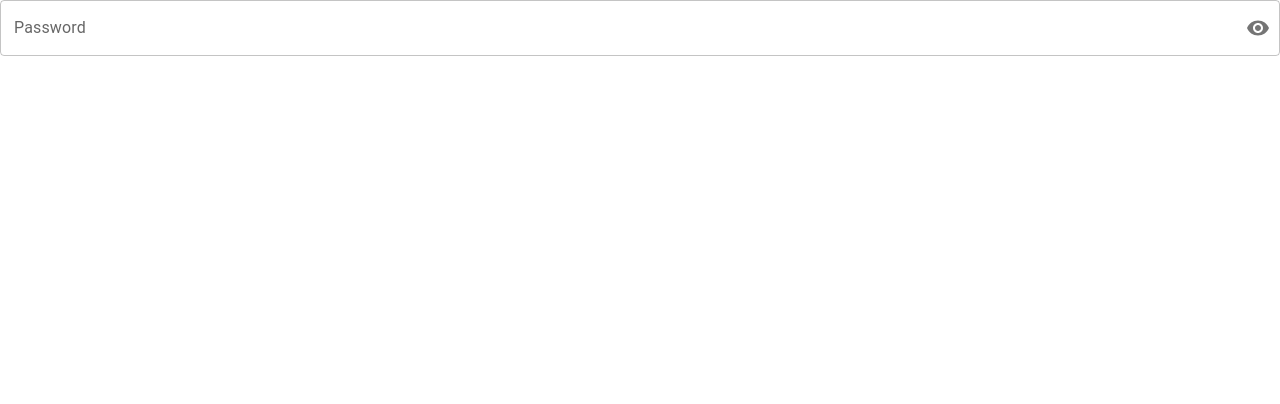
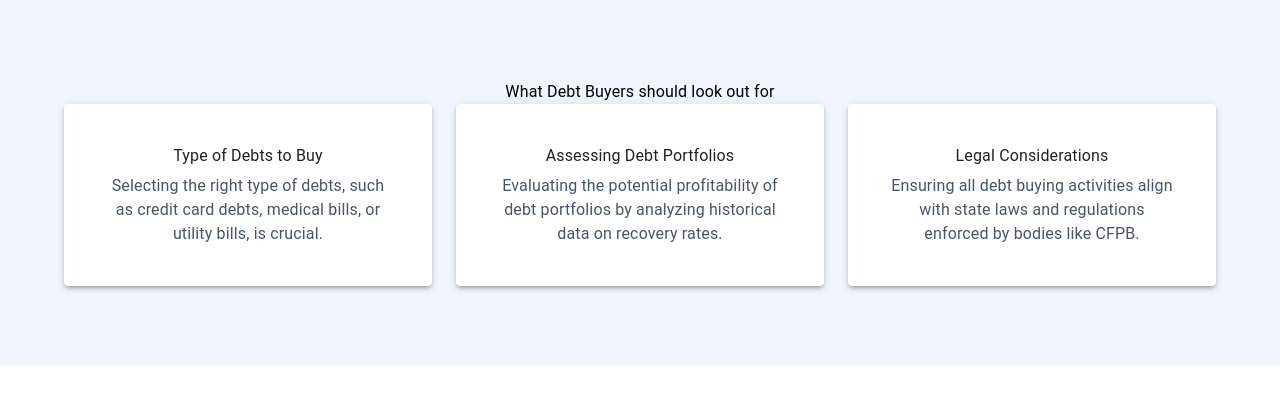
Before and after one commit to pandeytanish/React-MUI, a React (Create React App) app: page / in a window 1280 px wide. Shown: the top 404 px of the page. Built offline with nearby package versions, Linux system fonts and the light colour scheme.

Commit message:
material ui

```diff
--- a/package.json
+++ b/package.json
@@ -8,6 +8,7 @@
     "@mui/icons-material": "^5.15.18",
     "@mui/lab": "^5.0.0-alpha.170",
     "@mui/material": "^5.15.18",
+    "@mui/styles": "^5.15.20",
     "@mui/x-date-pickers": "^7.5.0",
     "@testing-library/jest-dom": "^5.17.0",
     "@testing-library/react": "^13.4.0",
--- a/src/App.js
+++ b/src/App.js
@@ -10,6 +10,8 @@ import MUICounter from './Components/MUICounter';
 import MUIForm from './MUIForm';
 import SignUpForm from './SignUpForm';
 import PasswordField from './PasswordField';
+import TemplateDesign from './TemplateDesign';
+import DebtBuyerInfo from './DebtBuyerInfo';
 
 function App() {
   return (
@@ -24,8 +26,9 @@ function App() {
 {/* <MUICounter/> */}
 {/* <MUIForm/> */}
 {/* <SignUpForm/> */}
-<PasswordField/>
-
+{/* <PasswordField/> */}
+{/* <TemplateDesign/> */}
+<DebtBuyerInfo/>
    </>
   );
 }
--- /dev/null
+++ b/src/DebtBuyerInfo.jsx
@@ -0,0 +1,85 @@
+import React from 'react';
+import { Box, Container, Typography, Grid, Paper } from '@mui/material';
+import { makeStyles } from '@mui/styles';
+
+const useStyles = makeStyles((_theme) => ({
+  box: {
+    backgroundColor: '#EFF6FF',
+  },
+  container: {
+    padding: '80px 120px',
+    display: 'flex',
+    flexDirection: 'column',
+    gap: '44px',
+  },
+  title: {
+    fontWeight: 600,
+    fontSize: '30px',
+    textAlign: 'center',
+  },
+  paper: {
+    padding: '40px',
+    borderRadius: '24px',
+    textAlign: 'center',
+  },
+  paperTitle: {
+    fontWeight: 600,
+    fontSize: '24px',
+  },
+  paperText: {
+    fontWeight: 400,
+    fontSize: '14px',
+    color: '#475569',
+  },
+  nowrap: {
+    whiteSpace: 'nowrap',
+  }
+}));
+
+const DebtBuyerInfo = () => {
+  const classes = useStyles();
+
+  return (
+    <Box className={classes.box}>
+      <Container className={classes.container}>
+        <Typography className={classes.title}>
+          What Debt Buyers should look out for
+        </Typography>
+        <Grid container spacing={3}>
+          <Grid item xs={12} md={4}>
+            <Paper elevation={3} className={classes.paper}>
+              <Typography className={classes.paperTitle} gutterBottom>
+                Type of Debts to Buy
+              </Typography>
+              <Typography className={classes.paperText}>
+                Selecting the right type of debts, such as credit card debts, medical bills, or utility bills, is crucial.
+              </Typography>
+            </Paper>
+          </Grid>
+          <Grid item xs={12} md={4}>
+            <Paper elevation={3} className={classes.paper}>
+              <Typography className={`${classes.paperTitle} ${classes.nowrap}`} gutterBottom>
+                Assessing Debt Portfolios
+              </Typography>
+              <Typography className={classes.paperText}>
+                Evaluating the potential profitability of debt portfolios by analyzing historical data on recovery rates.
+              </Typography>
+            </Paper>
+          </Grid>
+          <Grid item xs={12} md={4}>
+            <Paper elevation={3} className={classes.paper}>
+              <Typography className={classes.paperTitle} gutterBottom>
+                Legal Considerations
+              </Typography>
+              <Typography className={classes.paperText}>
+                Ensuring all debt buying activities align with state laws and regulations enforced by bodies like CFPB.
+              </Typography>
+            </Paper>
+          </Grid>
+        </Grid>
+      </Container>
+    </Box>
+  );
+};
+
+export default DebtBuyerInfo;
--- /dev/null
+++ b/src/TemplateDesign.jsx
@@ -0,0 +1,52 @@
+import { Grid, Paper, Typography, Container,Box } from '@mui/material';
+import React, { Component } from 'react'
+
+export default class TemplateDesign extends Component {
+  render() {
+    return (
+     <>
+     <Box sx={{ backgroundColor : '#EFF6FF'}}>
+     <Container sx={{ padding : '80px 120px 80px 120px',display : 'flex', flexDirection : 'column', gap : '44px'}}>
+      <Typography  align="center" sx={{fontWeight : '600', fontSize : '30px', marginBottom : ''}} >
+        What Debt Buyers should look out for
+      </Typography>
+      <Grid container spacing={3}>
+        <Grid item xs={12} md={4}>
+          <Paper elevation={3} style={{ padding: '40px', borderRadius : '24px', textAlign : 'center' }}>
+            <Typography sx={{fontWeight : '600', fontSize : '24px'}} gutterBottom>
+              Type of Debts to Buy
+            </Typography>
+            <Typography sx={{fontWeight : '400', fontSize : '14px', color :'#475569'}}>
+              Selecting the right type of debts, such as credit card debts, medical bills, or utility bills, is crucial.
+            </Typography>
+          </Paper>
+        </Grid>
+        <Grid item xs={12} md={4}>
+          <Paper elevation={3} style={{ padding: '40px' , borderRadius : '24px' , textAlign : 'center' }}>
+            <Typography sx={{fontWeight : '600', fontSize : '24px', whiteSpace : 'nowrap'}} gutterBottom>
+              Assessing Debt Portfolios
+            </Typography>
+            <Typography sx={{fontWeight : '400', fontSize : '14px',color :'#475569'}}>
+              Evaluating the potential profitability of debt portfolios by analyzing historical data on recovery rates.
+            </Typography>
+          </Paper>
+        </Grid>
+        <Grid item xs={12} md={4}>
+          <Paper elevation={3} style={{ padding: '40px' , borderRadius : '24px' , textAlign : 'center' }}>
+            <Typography sx={{fontWeight : '600', fontSize : '24px'}} gutterBottom>
+              Legal Considerations
+            </Typography>
+            <Typography sx={{fontWeight : '400', fontSize : '14px',color :'#475569'}}>
+              Ensuring all debt buying activities align with state laws and regulations enforced by bodies like CFPB.
+            </Typography>
+          </Paper>
+        </Grid>
+      </Grid>
+    </Container>
+    </Box>
+
+
+     </>
+    )
+  }
+}
```
Also changed, not shown: 1 other file (tests, documents, lock files or other folders).
